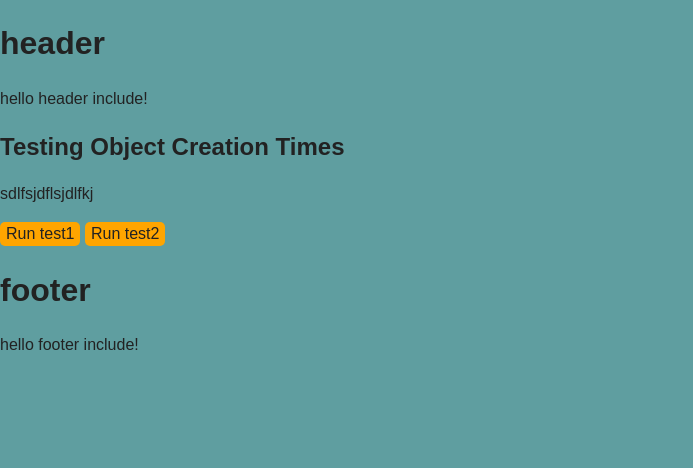
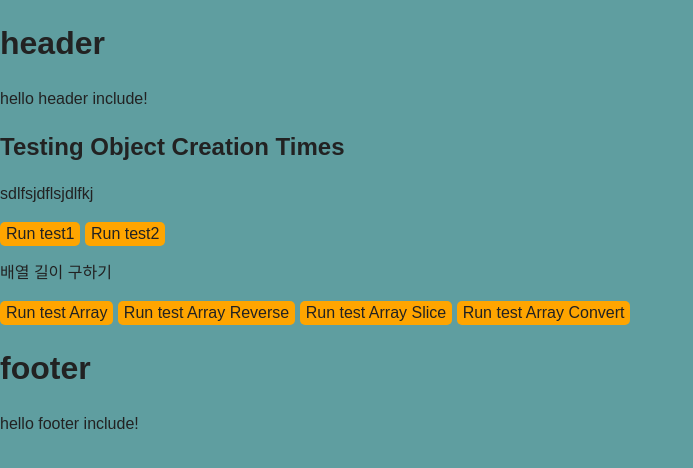
Before and after one commit to camass94/frontDevHelper, a website: page src/index.html in a window 1280 px wide. Shown: the whole page, without its empty margins (0-693 px from the left). Drawn offline with nearby package versions, Linux system fonts and the light colour scheme; files that its build step writes are made by us from their sources.

Commit message:
2차 commit
2차 commit

```diff
--- a/src/index.html
+++ b/src/index.html
@@ -14,6 +14,14 @@
     <button class="rndBtn" onclick="myFunction()">Run test1</button>
     <button class="rndBtn" onclick="runTest()">Run test2</button>
 </section>
+<section>
+    <p id="arryDemo">배열 길이 구하기</p>
+
+    <button class="rndBtn" onclick="lengthTest()">Run test Array</button>
+    <button class="rndBtn" onclick="reverseTest()">Run test Array Reverse</button>
+    <button class="rndBtn" onclick="sliceTest()">Run test Array Slice</button>
+    <button class="rndBtn" onclick="convertTest()">Run test Array Convert</button>
+</section>
 @@include('inc/footer.html')
 @@include('inc/script.html')
 </body>
--- a/src/scss/style.scss
+++ b/src/scss/style.scss
@@ -2,7 +2,6 @@
 @mixin border-radius($radius) {
   -webkit-border-radius: $radius;
   -moz-border-radius: $radius;
-  -ms-border-radius: $radius;
   border-radius: $radius;
 }
 @mixin box-sizing {
```
